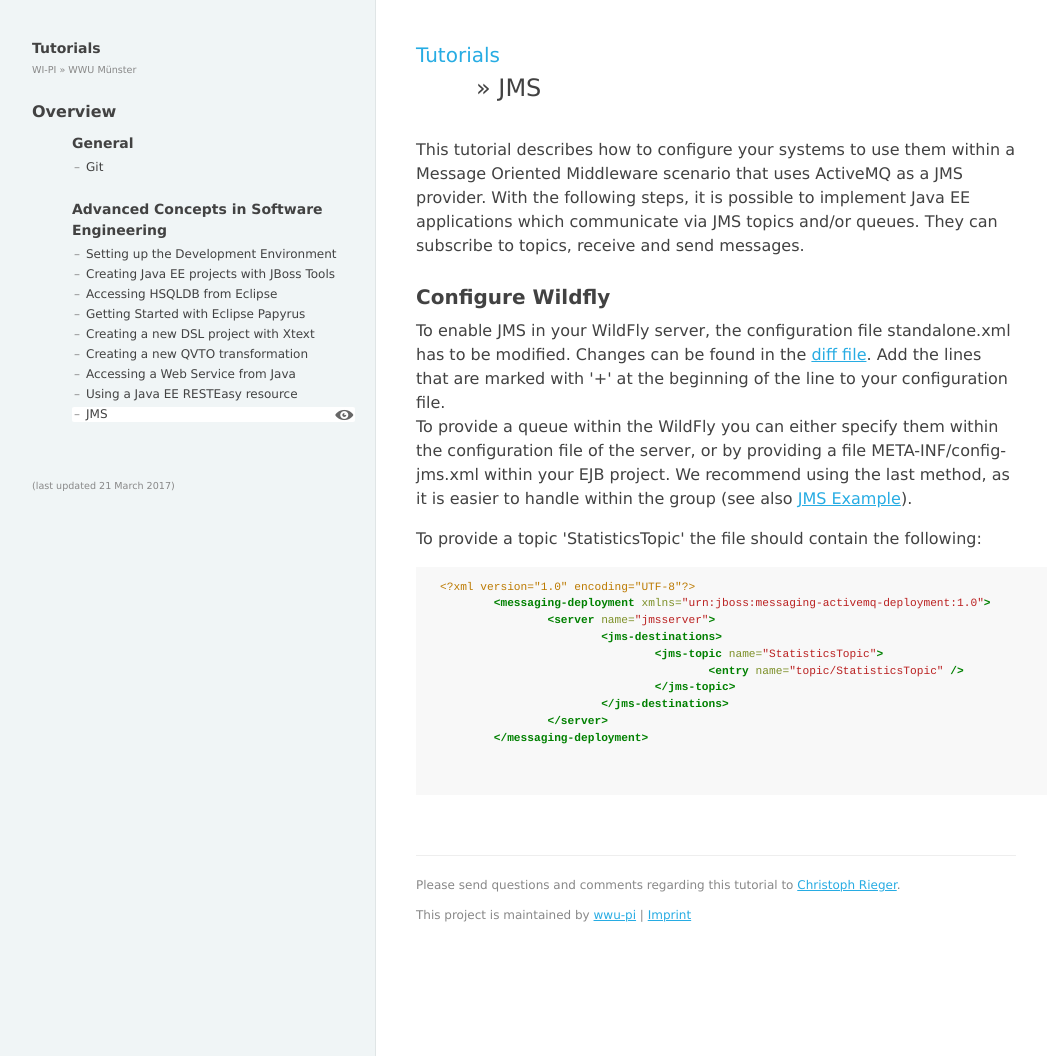
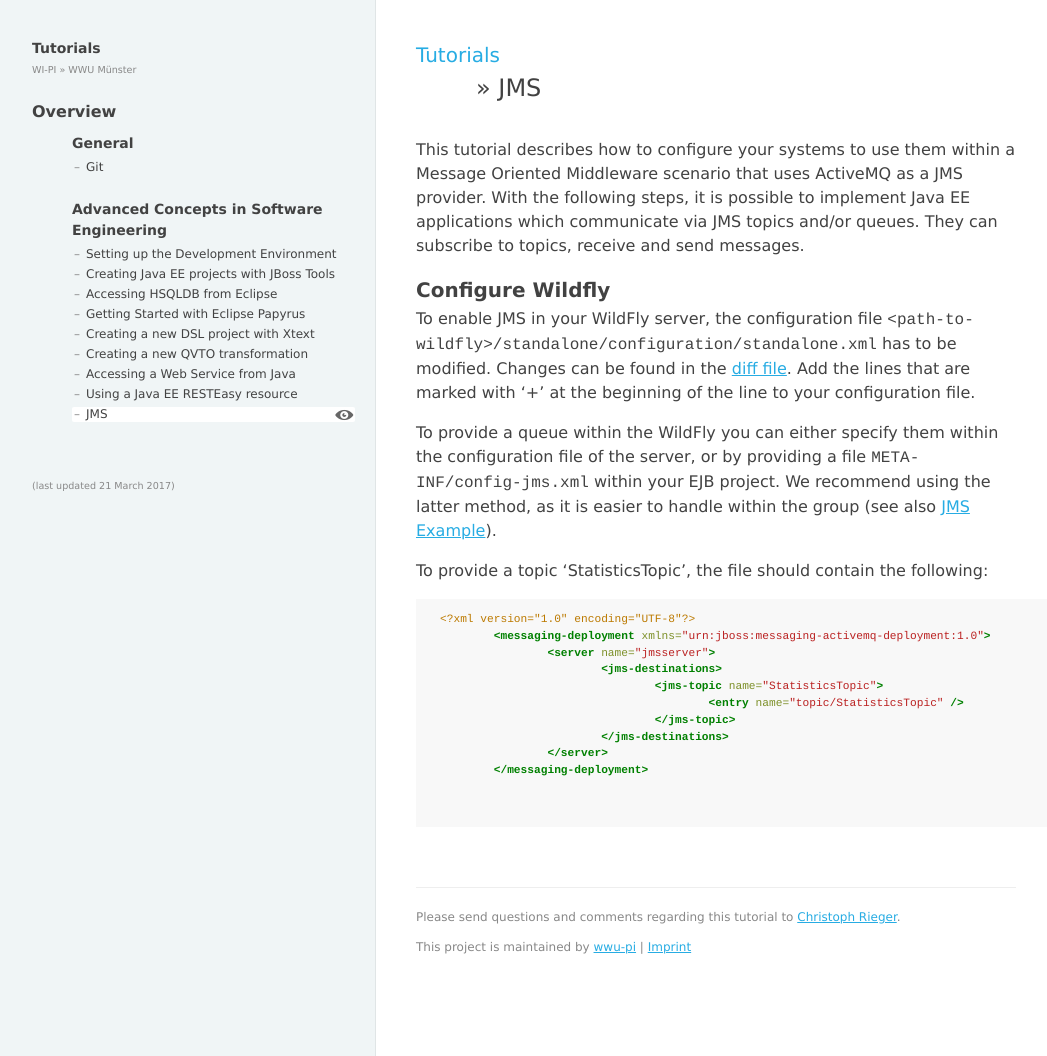
Before and after one commit to wwu-pi/tutorials, a Jekyll site: the page built from lectures/acse/090_tutorial_jms.md, in a window 1280 px wide and 1056 px high. Shown: the whole window, without its empty margins (8-1055 px from the left). Built offline with Jekyll 4.4.1, drawn with Linux system fonts in a browser that asks for light colours.

Commit message:
Update tutorial 090

````diff
--- a/lectures/acse/090_tutorial_jms.md
+++ b/lectures/acse/090_tutorial_jms.md
@@ -3,10 +3,14 @@
 title: JMS
 ---
 
-<p>This tutorial describes how to configure your systems to use them within a Message Oriented Middleware scenario that uses ActiveMQ as a JMS provider. With the following steps, it is possible to implement Java EE applications which communicate via JMS topics and/or queues. They can subscribe to topics, receive and send messages.</p>
-<h2>Configure Wildfly</h2>
-<p>To enable JMS in your WildFly server, the configuration file standalone.xml has to be modified. Changes can be found in the <a class="download" href="standalone.diff">diff file</a>. Add the lines that are marked with '+' at the beginning of the line to your configuration file. <br /> To provide a queue within the WildFly you can either specify them within the configuration file of the server, or by providing a file META-INF/config-jms.xml within your EJB project. We recommend using the last method, as it is easier to handle within the group (see also <a href="https://github.com/wwu-pi/acse-statistics-with-mom">JMS Example</a>). </p>
-<p>To provide a topic 'StatisticsTopic' the file should contain the following:</p>
+This tutorial describes how to configure your systems to use them within a Message Oriented Middleware scenario that uses ActiveMQ as a JMS provider. With the following steps, it is possible to implement Java EE applications which communicate via JMS topics and/or queues. They can subscribe to topics, receive and send messages.
+
+### Configure Wildfly
+To enable JMS in your WildFly server, the configuration file ``<path-to-wildfly>/standalone/configuration/standalone.xml`` has to be modified. Changes can be found in the <a class="download" href="standalone.diff">diff file</a>. Add the lines that are marked with '+' at the beginning of the line to your configuration file.
+
+To provide a queue within the WildFly you can either specify them within the configuration file of the server, or by providing a file ``META-INF/config-jms.xml`` within your EJB project. We recommend using the latter method, as it is easier to handle within the group (see also <a href="https://github.com/wwu-pi/acse-statistics-with-mom">JMS Example</a>).
+
+To provide a topic 'StatisticsTopic', the file should contain the following:
 ```xml
 <?xml version="1.0" encoding="UTF-8"?>
 	<messaging-deployment xmlns="urn:jboss:messaging-activemq-deployment:1.0">
````
